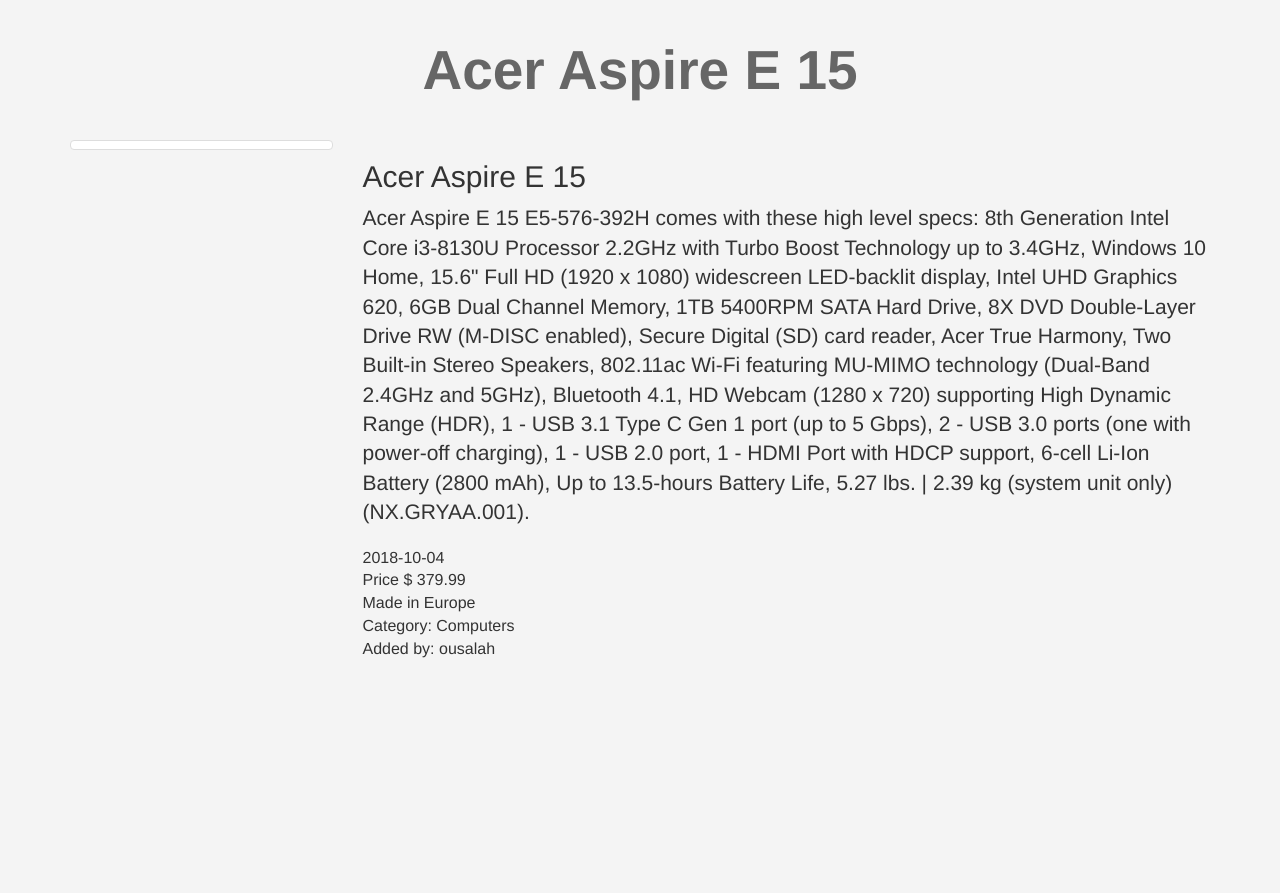
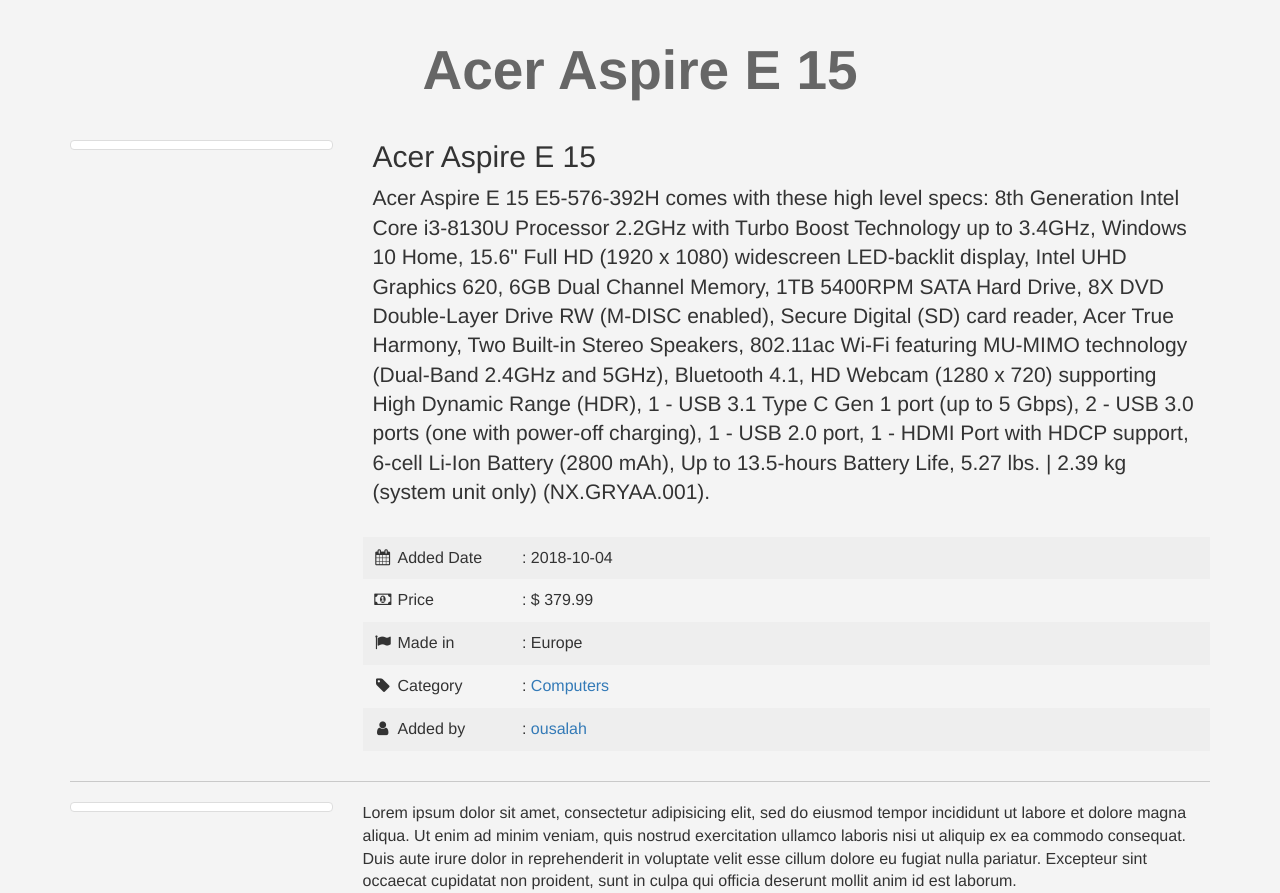
Before and after one commit to Ousalah/elzero-ecommerce, a PHP site: page /items.php?itemid=8 in a window 1280 px wide. Shown: the part 95-988 px from the top of the page. Before the commit the page ends 753 px from the top, so only its background shows below. Run offline with PHP 8.4, Linux system fonts and the light colour scheme; a user stored in the database is signed in; data comes from the database, SQL or seed files in the repository; some libraries are stand-ins or nearby versions.

Commit message:
show item page - part 3

```diff
--- a/categories.php
+++ b/categories.php
@@ -6,7 +6,7 @@
 ?>
 
 <div class="container categories">
-  <h1 class="text-center"><?php echo ucwords(str_replace("-", " ", $_GET['pagename'])); ?></h1>
+  <h1 class="text-center">Category</h1>
   <?php $pageid = (isset($_GET['pageid']) && !empty($_GET['pageid'])) ? $_GET['pageid'] : 0; ?>
   <?php if (checkItem("ID", "categories", $pageid)): ?>
     <div class="row">
@@ -16,7 +16,7 @@
             <span class="item-price"><?php echo $item["Price"] ?></span>
             <img class="img-responsive" src="https://via.placeholder.com/350x200" alt="">
             <div class="caption">
-              <h3><?php echo $item["Name"] ?></h3>
+              <h3><a href="items.php?itemid=<?php echo $item["ItemID"] ?>"><?php echo $item["Name"] ?></a></h3>
               <p><?php echo $item["Description"] ?></p>
             </div>
           </div>
--- a/includes/templates/header.php
+++ b/includes/templates/header.php
@@ -45,7 +45,7 @@
         <div class="collapse navbar-collapse" id="app-nav">
           <ul class="nav navbar-nav navbar-right">
             <?php foreach (getCat() as $category): ?>
-              <li><a href="<?php echo 'categories.php?pageid=' . $category['ID'] . '&pagename=' . str_replace(" ", "-", strtolower($category['Name'])); ?>"><?php echo $category['Name'] ?></a></li>
+              <li><a href="<?php echo 'categories.php?pageid=' . $category['ID']; ?>"><?php echo $category['Name'] ?></a></li>
             <?php endforeach; ?>
           </ul>
         </div><!-- /.navbar-collapse -->
--- a/items.php
+++ b/items.php
@@ -23,14 +23,40 @@
         <div class="col-md-3">
           <img class="img-responsive img-thumbnail center-block" src="https://via.placeholder.com/350x200" alt="">
         </div>
-        <div class="col-md-9">
+        <div class="col-md-9 item-info">
           <h2><?php echo $item["Name"] ?></h2>
           <p class="lead"><?php echo $item["Description"] ?></p>
-          <span><?php echo $item["Add_Date"] ?></span>
-          <div>Price $ <?php echo $item["Price"] ?></div>
-          <div>Made in <?php echo $item["Country_Made"] ?></div>
-          <div>Category: <?php echo $item["CatName"] ?></div>
-          <div>Added by: <?php echo $item["Username"] ?></div>
+          <ul class="list-unstyled">
+            <li>
+              <i class="fa fa-calendar fa-fw"></i>
+              <span>Added Date</span> : <?php echo $item["Add_Date"] ?>
+            </li>
+            <li>
+              <i class="fa fa-money fa-fw"></i>
+              <span>Price</span> : $ <?php echo $item["Price"] ?>
+            </li>
+            <li>
+              <i class="fa fa-flag fa-fw"></i>
+              <span>Made in</span> : <?php echo $item["Country_Made"] ?>
+            </li>
+            <li>
+              <i class="fa fa-tag fa-fw"></i>
+              <span>Category</span> : <a href="<?php echo 'categories.php?pageid=' . $category['ID']; ?>"><?php echo $item["CatName"] ?></a>
+            </li>
+            <li>
+              <i class="fa fa-user fa-fw"></i>
+              <span>Added by</span> : <a href="#"><?php echo $item["Username"] ?></a>
+            </li>
+          </ul>
+        </div>
+      </div>
+      <hr class="custom-hr">
+      <div class="row">
+        <div class="col-md-3">
+          <img class="img-responsive img-thumbnail center-block" src="https://via.placeholder.com/350x200" alt="">
+        </div>
+        <div class="col-md-9">
+          Lorem ipsum dolor sit amet, consectetur adipisicing elit, sed do eiusmod tempor incididunt ut labore et dolore magna aliqua. Ut enim ad minim veniam, quis nostrud exercitation ullamco laboris nisi ut aliquip ex ea commodo consequat. Duis aute irure dolor in reprehenderit in voluptate velit esse cillum dolore eu fugiat nulla pariatur. Excepteur sint occaecat cupidatat non proident, sunt in culpa qui officia deserunt mollit anim id est laborum.
         </div>
       </div>
     </div>
--- a/layout/css/frontend.css
+++ b/layout/css/frontend.css
@@ -243,3 +243,30 @@
   cursor: pointer;
 }
 /* End Create New Ad */
+
+/* Start item */
+.item-info h2 {
+  margin: 0;
+  padding: 0 10px;
+}
+
+.item-info p,
+.item-info ul li {
+  padding: 10px;
+}
+
+.item-info ul li:nth-child(odd) {
+  background-color: #eee;
+}
+
+.item-info ul li span {
+  display: inline-block;
+  width: 120px;
+}
+/* End item */
+
+/* Start our custom */
+.custom-hr {
+  border-top-color: #c9c9c9;
+}
+/* End our custom */
```
